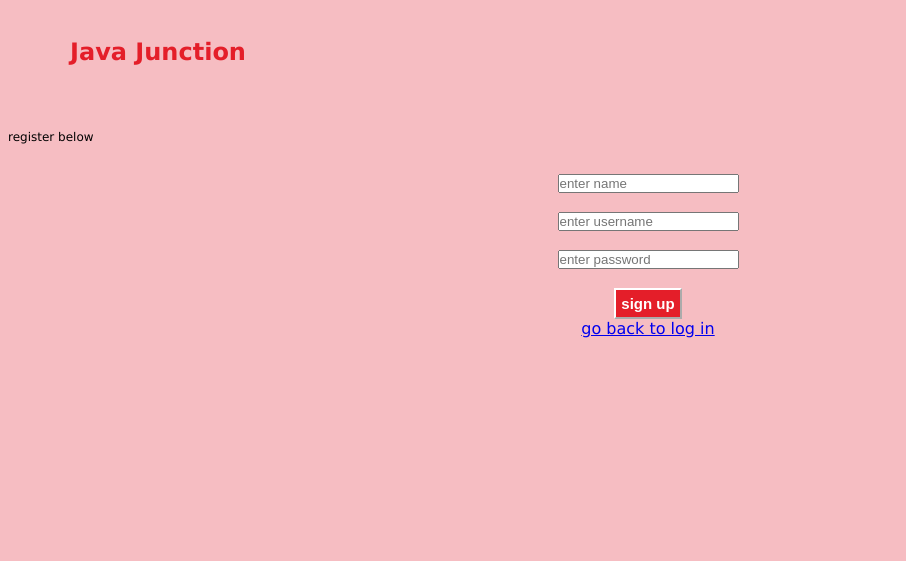
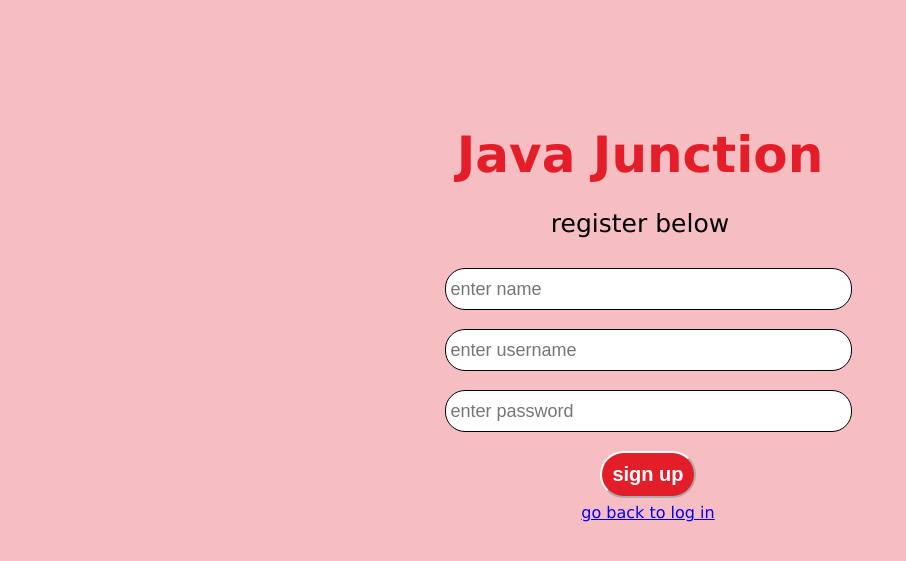
Before and after one commit to software-students-spring2024/5-final-project-spring-2024-berries, a Flask app: page /register in a window 1280 px wide. Shown: the top 561 px of the page, without its empty margins (0-906 px from the left). Run offline with Flask 3, Linux system fonts and the light colour scheme.

Commit message:
layout done for login and register

```diff
--- a/web_app/templates/sign-up.html
+++ b/web_app/templates/sign-up.html
@@ -19,25 +19,32 @@
               display: grid;
           }
           .login-header {
-              padding: 10px;
-              height: 50px;
                 color : #e41e29;
-              align-items: center;
+                font-size: 50px;
+                margin-bottom: 10px;
+            }
+            .edit-header{
+              width: 100%;
+              display: block;
+              margin: 0;
+              padding: 0;
               text-align: center;
-              display: block;
+              margin-top: 10%;
             }
           p{
               font-size: 14px;
           }
           .submit-button{
                 text-align: center;
-              font-size: 15px;
+                font-size: 20px;
                 background-color:#e41e29;
                 color: white;
                 font-weight: bold;
-              padding: 5px;
+                padding: 10px;
                 border-color: white;
                 display: block;
+                border-radius: 30px;
+                margin-bottom: 5px;
             }
           .centered-form{
               display: flex;
@@ -46,13 +53,21 @@
               width: 100vw;
               flex-direction: column;
           }
+          .login-input{
+              width: 400px;
+              height: 40px;
+              border-radius: 20px;
+              border: thin black solid;
+              font-size: 18px;
+              padding-left: 5px;
+            }
     </style>
   </head>
 
   <body>
     <div class="edit-header">
         <h2 class="login-header">Java Junction</h2>
-        <p style="font-size: 12px; margin-bottom: 30px;"> register below </p>
+        <p style="font-size: 25px; margin-bottom: 30px;"> register below </p>
         {% if message %}
         <p style="color: red; font-weight: 600; margin-bottom: 20%;"> {{ message }} </p>
         {% endif %}
```
Also changed, not shown: web_app/templates/log-in.html (+24 -8 lines). Lines whose indentation alone changed are shown as unchanged.
